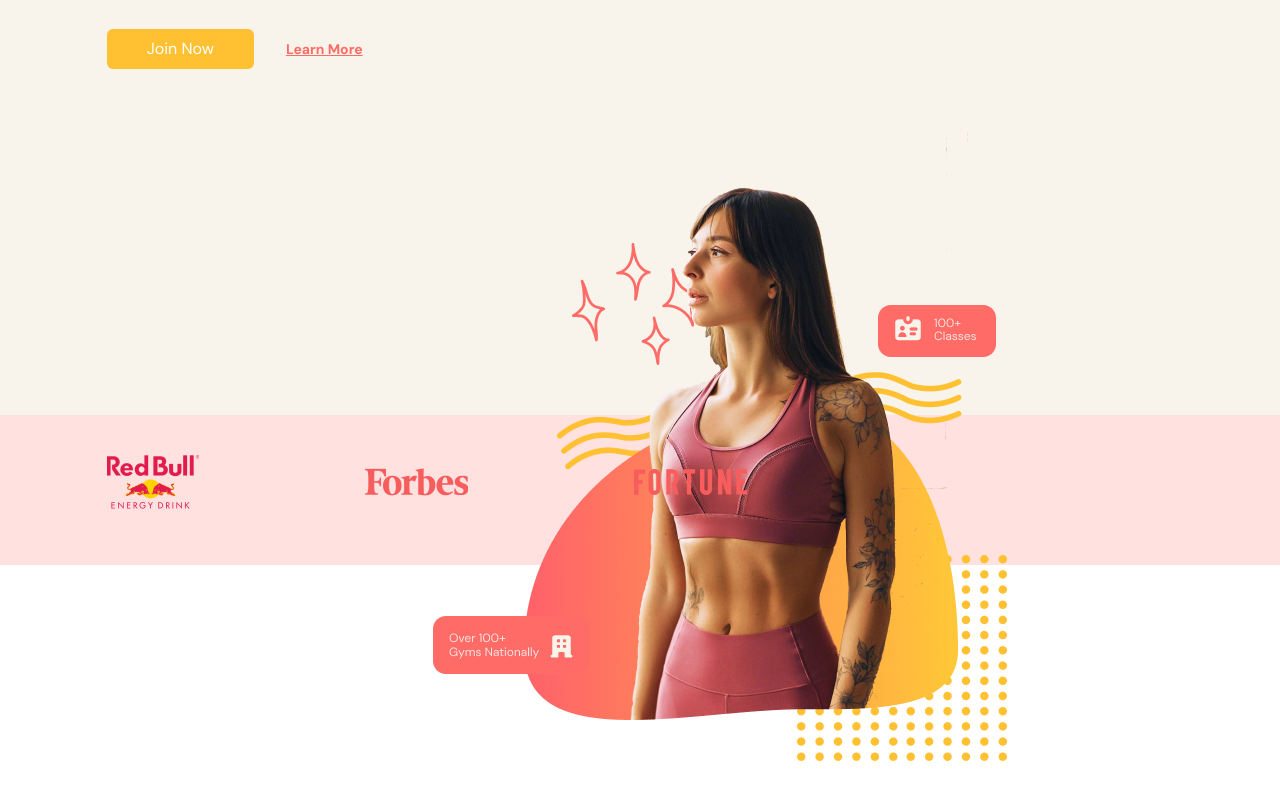
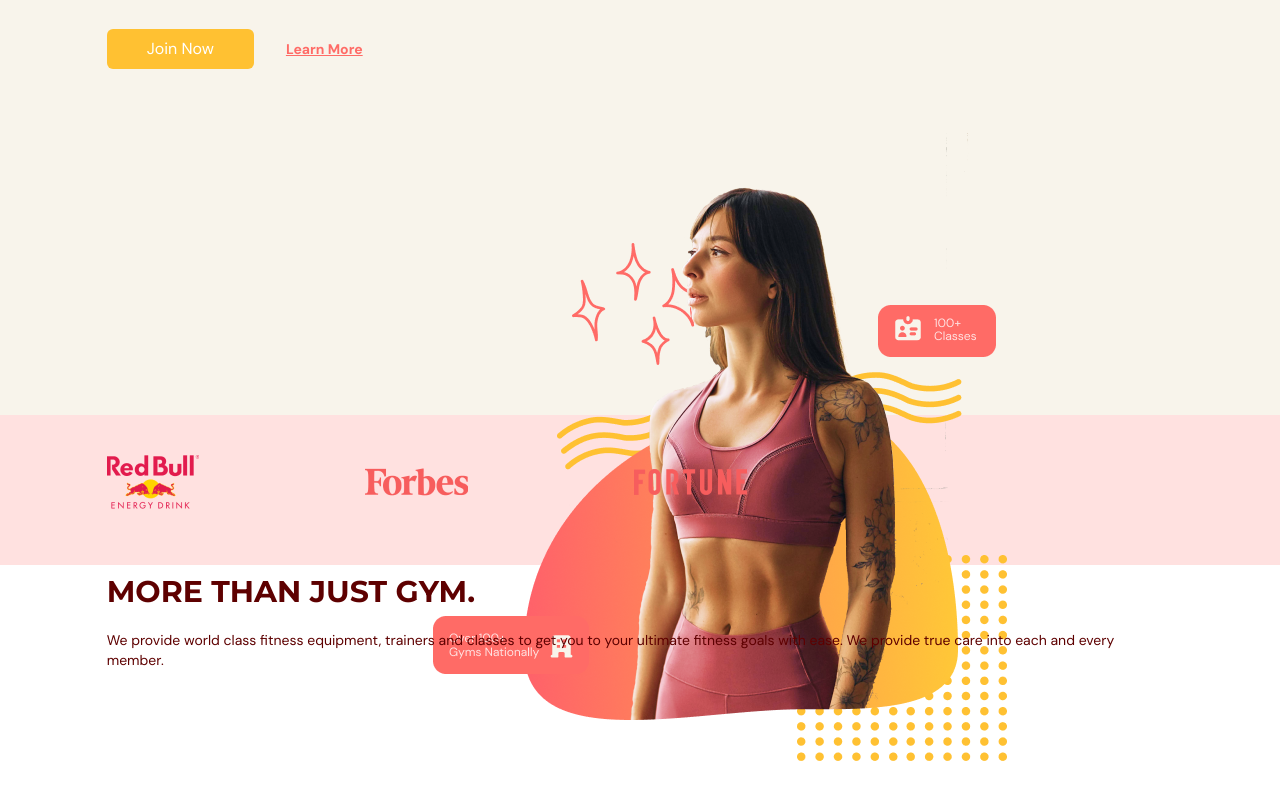
Before and after one commit to Ebbbbby/Gym-app, a React (Vite) app: page / in a window 1280 px wide. Shown: the part 306-1106 px from the top of the page. Before the commit the page ends 1067 px from the top, so only its background shows below. Built offline with nearby package versions, Linux system fonts and the light colour scheme.

Commit message:
Benefits  page implementation

```diff
--- a/src/App.tsx
+++ b/src/App.tsx
@@ -1,6 +1,7 @@
 import Navbar from "@/scenes/navbar"
 import { useEffect, useState } from "react"
 import Home from  "@/scenes/home"
+import Benefits from "@/scenes/benefits"
 import { SelectedPage } from "@/shared/types"
 
 function App() {
@@ -24,6 +25,9 @@
       <Navbar selectedPage={selectedPage} setSelectedPage={setSelectedPage} isTopOfPage={isTopOfPage} />
 
       <Home setSelectedPage={setSelectedPage}/>
+      <Benefits setSelectedPage={setSelectedPage}/>
+
+
     </div>
   )
 }
--- /dev/null
+++ b/src/scenes/benefits/index.tsx
@@ -0,0 +1,27 @@
+import { SelectedPage } from "@/shared/types";
+import { HomeModernIcon, UserGroupIcon, AcademicCapIcon } from "@heroicons/react/24/solid"
+import { motion } from 'framer-motion'
+
+type Props = {
+    setSelectedPage: (value: SelectedPage) => void;
+}
+const Benefits = ({ setSelectedPage }: Props) => {
+    return (
+        <section id="benefits" className="mx-auto min-h-full w-5/6 py-20">
+
+            <motion.div
+             onViewportEnter={()=> setSelectedPage(SelectedPage.Benefits)}>
+                <div>
+             <h1 className="basis-3/6 font-montserrat text-3xl font-bold">MORE THAN JUST GYM.</h1>
+          <p className="my-5 text-sm">
+            We provide world class fitness equipment, trainers and classes to
+            get you to your ultimate fitness goals with ease. We provide true
+            care into each and every member.
+          </p>
+                </div>
+            </motion.div>
+
+        </section>)
+}
+
+export default Benefits
```
